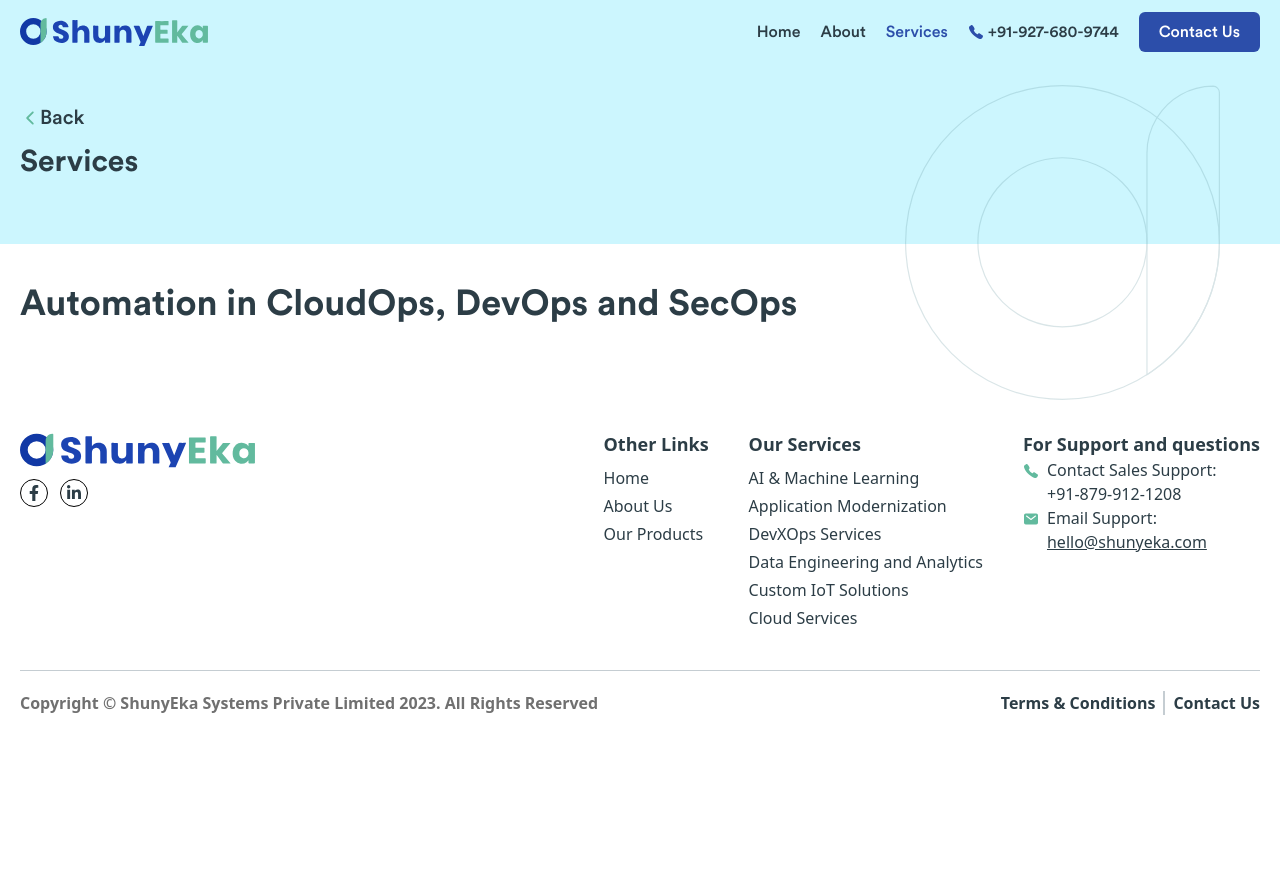
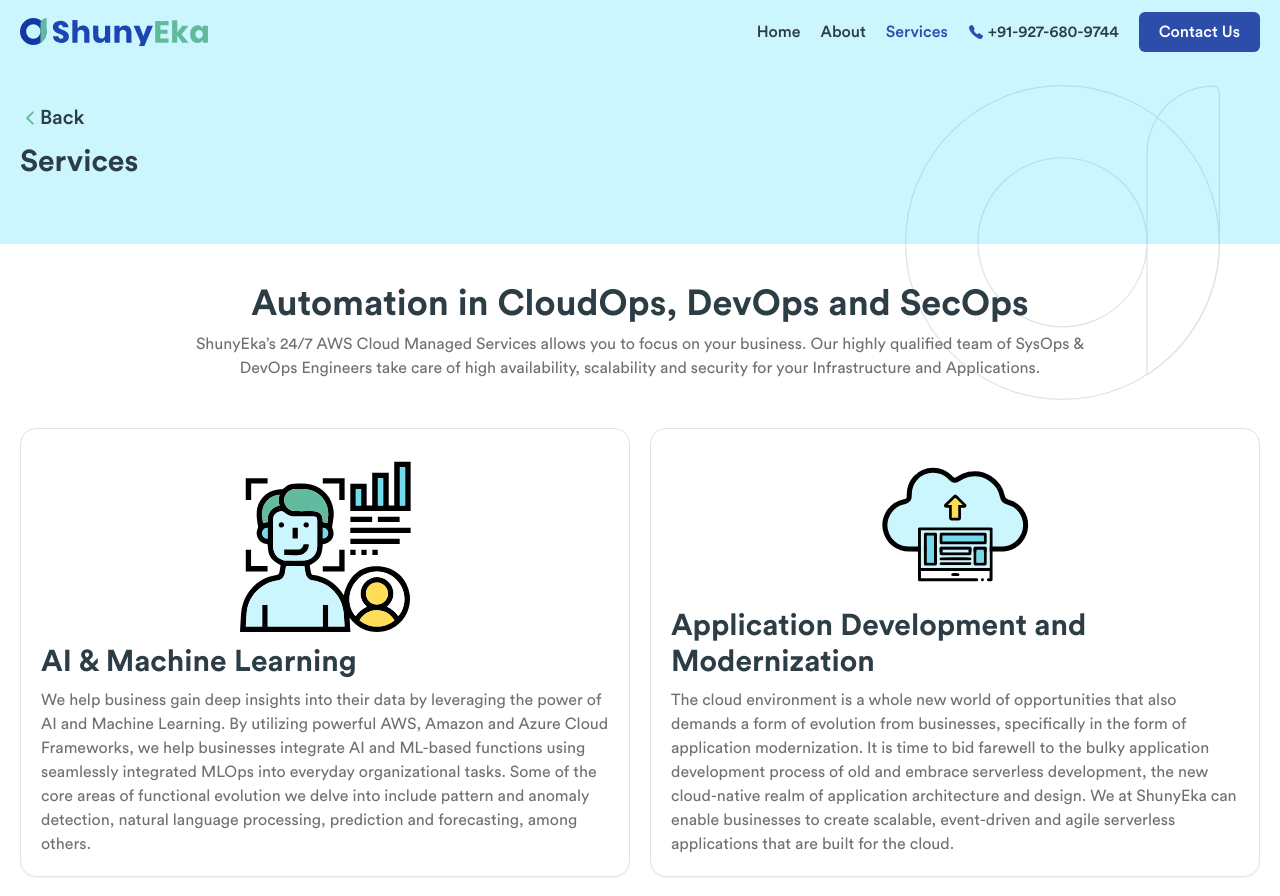
Before and after one commit to devvsakib/shunyekav2, a React (Vite) app: page /services in a window 1280 px wide. Shown: the top 896 px of the page. Before the commit the page ends 800 px from the top, so only its background shows below. Built offline with nearby package versions, Linux system fonts and the light colour scheme.

Commit message:
service page done

```diff
--- a/src/App.jsx
+++ b/src/App.jsx
@@ -4,6 +4,7 @@
 import Home from "./pages/Home";
 import About from "./pages/About";
 import Services from "./pages/Services";
+import Service from "./pages/Service";
 function App() {
     return (
         <div className="flex flex-col justify-center min-h-screen">
@@ -12,6 +13,7 @@
                 <Route path="/" element={<Home />} />
                 <Route path="/about-us" element={<About />} />
                 <Route path="/services" element={<Services />} />
+                <Route path="/services/:id" element={<Service />} />
                 <Route path="*" element={<h1>404</h1>} />
             </Routes>
             <Footer />
--- a/src/data/data.js
+++ b/src/data/data.js
@@ -2,6 +2,7 @@
     "services": [
         {
             "heading": "AI & Machine Learning",
+            "path": "ai-machine-learning",
             "thumbnail": "/img/svg/Image Recognition.svg",
             "description": "We help business gain deep insights into their data by leveraging the power of AI and Machine Learning. By utilizing powerful AWS, Amazon and Azure Cloud Frameworks, we help businesses integrate AI and ML-based functions using seamlessly integrated MLOps into everyday organizational tasks. Some of the core areas of functional evolution we delve into include pattern and anomaly detection, natural language processing, prediction and forecasting, among others.",
             "list": [
@@ -43,7 +44,8 @@
         },
         {
             "heading": "Application Development and Modernization",
-            "thumbnail": "/img/svg/Application Development and Modernization.svg",
+            "path": "application-modernization",
+            "thumbnail": "/img/svg/Application Modernization.svg",
             "description": "The cloud environment is a whole new world of opportunities that also demands a form of evolution from businesses, specifically in the form of application modernization. It is time to bid farewell to the bulky application development process of old and embrace serverless development, the new cloud-native realm of application architecture and design. We at ShunyEka can enable businesses to create scalable, event-driven and agile serverless applications that are built for the cloud.",
             "list": [
                 {
@@ -93,6 +95,7 @@
         },
         {
             "heading": "DevXOps and Automation Services",
+            "path": "devxops-and-automation-services",
             "thumbnail": "/img/svg/devSecops3.svg",
             "description": "Application security is one of the core functions that we integrate, specifically with a focus on secure code assessment, software composition analysis, and application integration security. Moreover, we also empower businesses to take control of container security as a part of their development cycle, including container runtime security, container risk mitigation, Kubernetes security and admission and control. ShunkyEka empowers businesses to embrace the new paradigm of NoOps with our unique brand of ZeroTech capabilities, which enables businesses to utilize API-driven event-based security automation that allows for intuitive mitigation of risks as a part of the natural development cycle.",
             "list": [
@@ -129,8 +132,9 @@
         },
         {
             "heading": " Data Engineering and Analytics ",
+            "path": "data-engineering-and-analytics",
             "thumbnail": "/img/svg/BigData Analytics.svg",
-            "description": "",
+            "description": "One of our core service areas involves empowering businesses to take control of their data rather than losing their essence in the digital ocean of the information age. Our in-house data engineers have helped numerous businesses in streamlining their data pipelines and democratizing data-based decision systems. We can help you accelerate data analysis automation and help you engineer data workflows that are designed to reap the most benefits from the information that your organization generates.",
             "list": [
                 {
                     "img": "/img/svg/Real Time Data Analytics.svg",
@@ -160,6 +164,7 @@
         },
         {
             "heading": " Custom IOT Solutions ",
+            "path": "custom-iot-solutions",
             "thumbnail": "/img/svg/Custom IoT solution development.svg",
             "description": "Shunyeka IoT applications are designed to optimize every aspect of a company's process-from edge processing to user experience. Our IoT applications provide real time inference and actionable solutions on edge. Shunyeka cloud services further allow for in-depth analysis and storage with a high performance cloud native architecture. We customize tools for utilizing cloud computing to launch newer dimensions for increased market value and resolve customer demands with increased accuracy & speed.",
             "list": [
@@ -191,8 +196,9 @@
         },
         {
             "heading": " Cloud Security ",
+            "path": "cloud-security",
             "thumbnail": "/img/svg/Custom Machine Learning Model.svg",
-            "description": "",
+            "description": "We help business gain deep insights into their data by leveraging the power of AI and Machine Learning. By utilizing powerful AWS, Amazon and Azure Cloud Frameworks, we help businesses integrate AI and ML-based functions seamlessly into everyday organizational tasks. Some of the core areas of functional evolution we delve into include pattern and anomaly detection, natural language processing, prediction and forecasting, among others.",
             "list": [
                 {
                     "img": "/img/svg/chatbot.svg",
--- a/src/data/menus.js
+++ b/src/data/menus.js
@@ -45,7 +45,7 @@
             },
             {
                 "name": "DevXOps Services",
-                "link": "devxops-services"
+                "link": "devxops-and-automation-services"
             },
             {
                 "name": "Data Engineering and Analytics",
@@ -56,8 +56,8 @@
                 "link": "custom-iot-solutions"
             },
             {
-                "name": "Cloud Services",
-                "link": "cloud-services"
+                "name": "Cloud Security",
+                "link": "cloud-security"
             }
         ]
     }
--- a/src/index.css
+++ b/src/index.css
@@ -30,6 +30,7 @@
 
 
 body {
-  overflow-x: hidden;
+    overflow-x: hidden;
     color: #2c3d46;
+    font-family: 'Circular Std Book', sans-serif;
 }
--- /dev/null
+++ b/src/pages/Service.jsx
@@ -0,0 +1,10 @@
+import { useParams } from "react-router-dom"
+
+const Service = () => {
+    const getLocation = useParams().id
+    return (
+        <div>{getLocation}</div>
+    )
+}
+
+export default Service
--- a/src/pages/Services.jsx
+++ b/src/pages/Services.jsx
@@ -1,13 +1,37 @@
+import { Link } from "react-router-dom"
 import HeroSection from "../components/Common/HeroSection"
 import Layout from "../components/Layout"
-
+import { data } from '../data/data'
 const Services = () => {
     return (
         <>
             <HeroSection />
             <Layout>
+                <div className="text-center max-w-[900px] mx-auto">
+                    <h3 className="text-4xl font-circularBol">Automation in CloudOps, DevOps and SecOps</h3>
+                    <p className="text-gray mt-2">
+                        ShunyEka’s 24/7 AWS Cloud Managed Services allows you to focus on your business. Our highly qualified team of SysOps & DevOps Engineers take care of high availability, scalability and security for your Infrastructure and Applications.
+                    </p>
+                </div>
+                {/* services */}
                 <div>
-                    <p className="text-4xl font-circularBol">Automation in CloudOps, DevOps and SecOps</p>
+                    <div className="grid md:grid-cols-2 gap-5 mt-12">
+                        {
+                            data.services.map((item, index) => (
+                                <Link to={item.path} className="flex flex-col justify-between items-center border border-gray/20 p-5 rounded-2xl shadow-sm hover:shadow-2xl duration-300 ease-linear" key={index}>
+                                    <div className="w-full md:w-1/2">
+                                        <img src={item.thumbnail} alt={item.title} className="w-full" />
+                                    </div>
+                                    <div className="">
+                                        <h3 className="text-xl md:text-3xl font-circularBol">{item.heading}</h3>
+                                        <p className="text-gray mt-2">
+                                            {item.description}
+                                        </p>
+                                    </div>
+                                </Link>
+                            ))
+                        }
+                    </div>
                 </div>
             </Layout>
         </>
```
